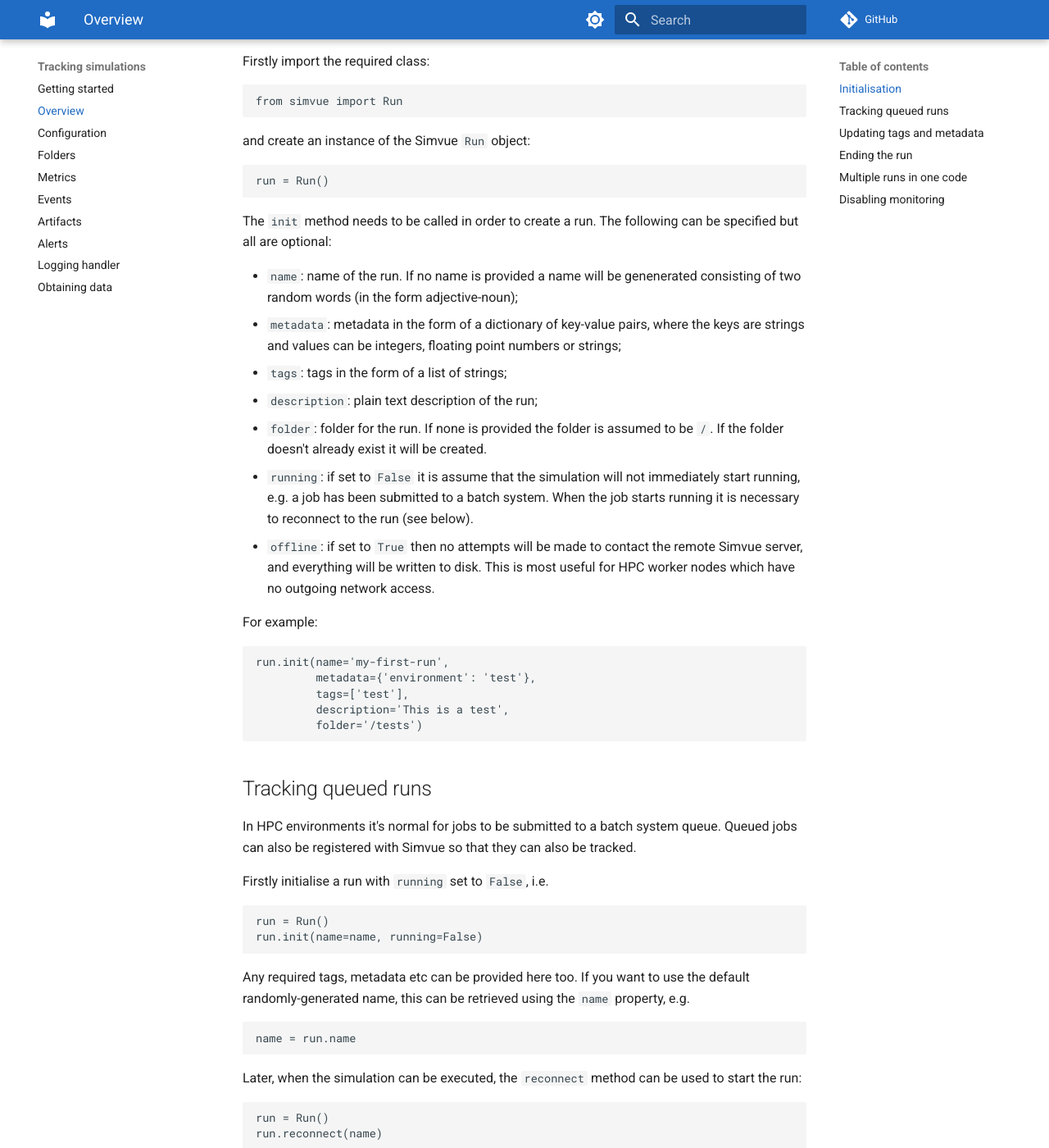
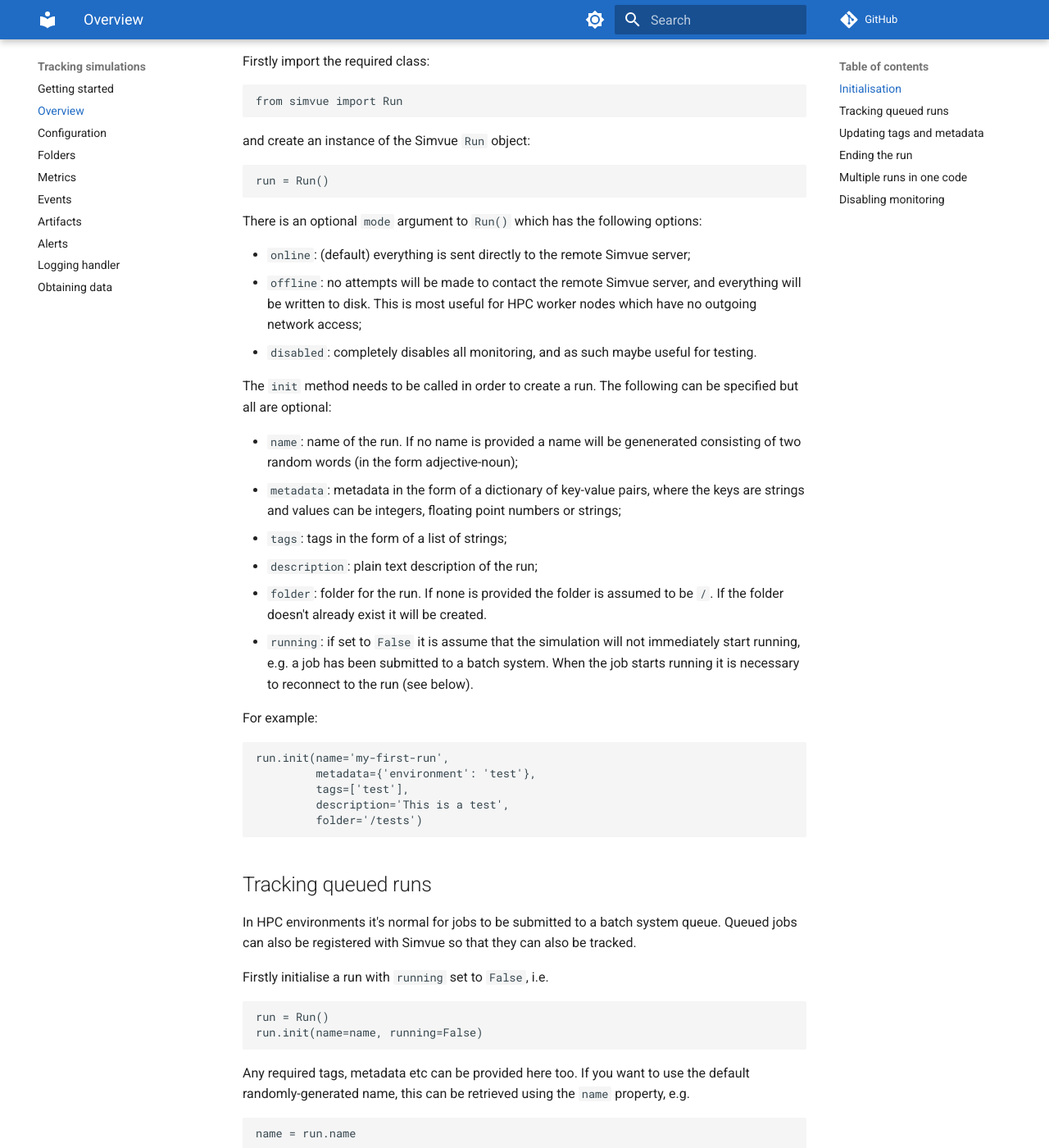
Before and after one commit to simvue-io/docs, an MkDocs documentation site: the page built from docs/python-client/overview.md, in a window 1280 px wide and 1400 px high, scrolled down 217 px. Shown: the whole window at 82% size. Built offline with MkDocs 1.6.1 and Material for MkDocs 9.7.7, drawn with Linux system fonts in a browser that asks for light colours; some of the changed text lies outside the part shown.

Commit message:
Replace offline and disabled modes with mode

````diff
--- a/docs/python-client/overview.md
+++ b/docs/python-client/overview.md
@@ -10,6 +10,12 @@ and create an instance of the Simvue `Run` object:
 ```
 run = Run()
 ```
+There is an optional `mode` argument to `Run()` which has the following options:
+
+* `online`: (default) everything is sent directly to the remote Simvue server;
+* `offline`: no attempts will be made to contact the remote Simvue server, and everything will be written to disk. This is most useful for HPC worker nodes which have no outgoing network access;
+* `disabled`: completely disables all monitoring, and as such maybe useful for testing.
+
 The `init` method needs to be called in order to create a run. The following can be specified but all are optional:
 
  * `name`: name of the run. If no name is provided a name will be genenerated consisting of two random words (in the form adjective-noun);
@@ -18,7 +24,6 @@ The `init` method needs to be called in order to create a run. The following can
  * `description`: plain text description of the run;
  * `folder`: folder for the run. If none is provided the folder is assumed to be `/`. If the folder doesn't already exist it will be created.
  * `running`: if set to `False` it is assume that the simulation will not immediately start running, e.g. a job has been submitted to a batch system. When the job starts running it is necessary to reconnect to the run (see below).
- * `offline`: if set to `True` then no attempts will be made to contact the remote Simvue server, and everything will be written to disk. This is most useful for HPC worker nodes which have no outgoing network access.
 
 For example:
 ```
@@ -50,8 +55,7 @@ Later, when the simulation can be executed, the `reconnect` method can be used t
 run = Run()
 run.reconnect(name)
 ```
-At this point the status of the run is changed to `running` and metrics can be collected. The argument `offline=True` can be added
-to both the `init` and `reconnect` methods for situations where worker nodes don't have outgoing network access.
+At this point the status of the run is changed to `running` and metrics can be collected.
 
 ## Updating tags and metadata
 
@@ -102,5 +106,5 @@ Each time the above is executed a new Simvue run is created and is automatically
 
 During testing it might be useful to disable monitoring by Simvue. To do this, use:
 ```
-run = Run(disabled=True)
+run = Run(mode='disabled')
 ```
````
